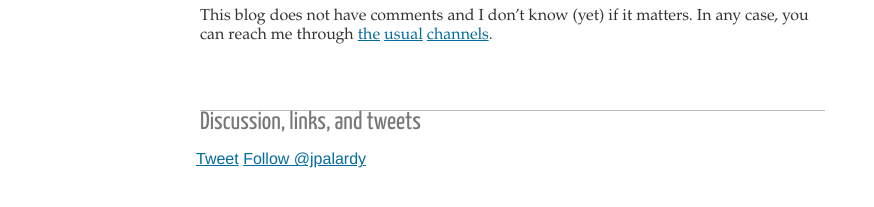
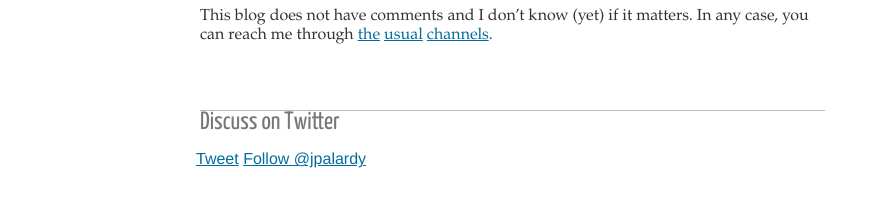
Before and after one commit to jpalardy/jpalardy.github.io, a Jekyll site: the page built from _posts/2013-08-18-new-blog.markdown, in a window 1280 px wide. Shown: the part 355-562 px from the top of the page, without its empty margins (0-874 px from the left). Built offline with Jekyll 4.4.1, drawn with Linux system fonts in a browser that asks for light colours; comment, search, counter and statistics services are not loaded.

Commit message:
simplify footer

```diff
--- a/_layouts/post.html
+++ b/_layouts/post.html
@@ -14,7 +14,7 @@ layout: layout
   {{ content }}
 
   <section class="meta">
-    <h3>Discussion, links, and tweets</h3>
+    <h3>Discuss on Twitter</h3>
     <section style="margin-left: -4px">
       <a href="http://twitter.com/share" class="twitter-share-button" data-count="none" data-via="{{ site.twitter_username }}">Tweet</a>
       <a href="http://twitter.com/{{ site.twitter_username }}" class="twitter-follow-button" data-show-count="false">Follow @{{ site.twitter_username }}</a>
```
